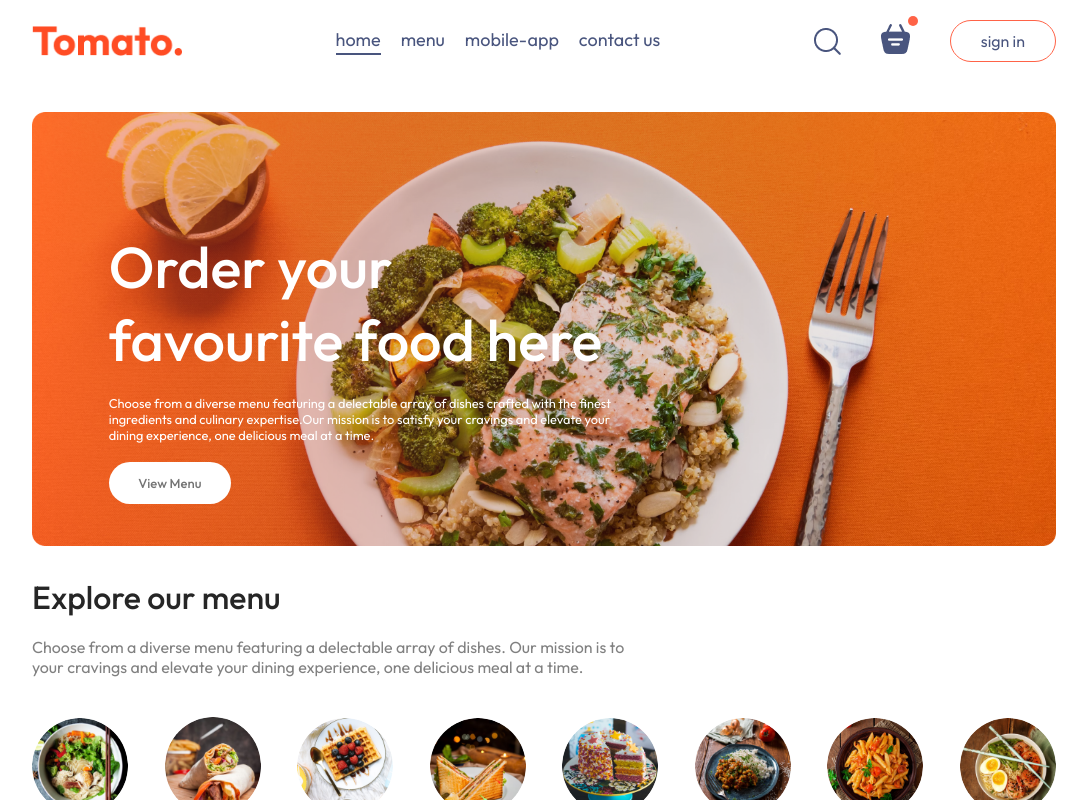
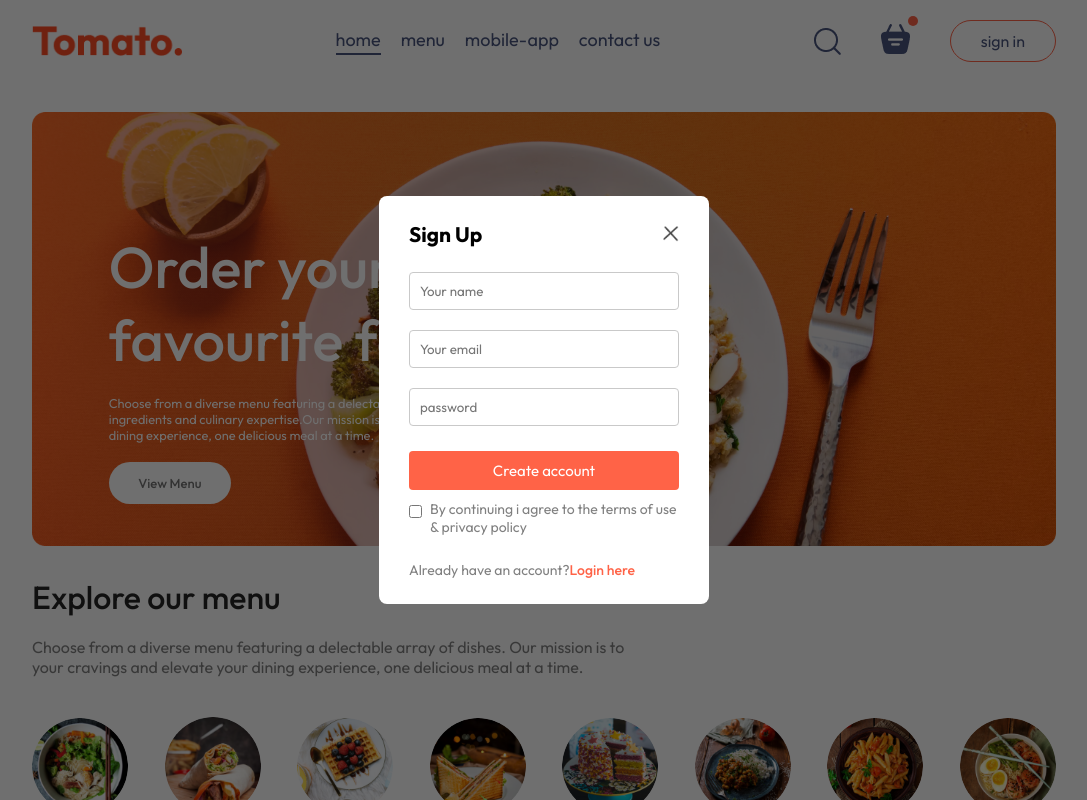
Before and after one commit to tanvirhossain808/food-delivery, a React (Vite) app: page / in a window 1280 px wide. Both pictures are taken after a click on the button "sign in". Shown: the top 800 px of the page, without its empty margins (96-1183 px from the left). Built offline with nearby package versions, Linux system fonts and the light colour scheme.

Commit message:
complete loging componetn

```diff
--- a/src/App.css
+++ b/src/App.css
@@ -5,7 +5,9 @@
   margin: 0;
   box-sizing: border-box;
   font-family: outfit;
+  scroll-behavior: smooth;
 }
+
 
 body {
   min-height: 100vh;
--- a/src/App.jsx
+++ b/src/App.jsx
@@ -5,12 +5,17 @@
 import Cart from './pages/Cart/Cart'
 import PlaceOrder from './pages/PlaceOrder/PlaceOrder'
 import Footer from './components/Footer/Footer'
+import { useState } from 'react'
+import LoginPopUp from './components/LoginPopUp/LoginPopUp'
 function App() {
+  const [showLogin, setShowLogin] = useState(false)
 
   return (
+
     <>
+      {showLogin && <LoginPopUp setShowLogin={setShowLogin} />}
       <div className="app">
-        <Navbar />
+        <Navbar setShowLogin={setShowLogin} />
         <Routes>
           <Route path='/' element={<Home />} />
           <Route path='/cart' element={<Cart />} />
--- a/src/components/AppDownload/AppDownload.jsx
+++ b/src/components/AppDownload/AppDownload.jsx
@@ -6,11 +6,12 @@
         <div className="app-download" id="app-download">
             <p>For Better Experience Download <br />
                 Tomato App
-                <div className="app-download-platforms">
-                    <img src={assets.play_store} alt="play-store" />
-                    <img src={assets.app_store} alt="app-store" />
-                </div>
             </p>
+            <div className="app-download-platforms">
+                <img src={assets.play_store} alt="play-store" />
+                <img src={assets.app_store} alt="app-store" />
+            </div>
+
 
 
         </div>
--- /dev/null
+++ b/src/components/LoginPopUp/LoginPopUp.css
@@ -0,0 +1,75 @@
+.login-popup {
+    position: absolute;
+    z-index: 1;
+    width: 100%;
+    height: 100%;
+    background-color: #00000090;
+    display: grid;
+}
+
+.login-popup-container {
+    place-self: center;
+    width: max(21vw, 330px);
+    color: #808080;
+    background-color: white;
+    display: flex;
+    flex-direction: column;
+    gap: 25px;
+    padding: 25px 30px;
+    border-radius: 8px;
+    font-size: 14px;
+    animation: fadeIn 0.5s;
+}
+
+.login-popup-title {
+    display: flex;
+    justify-content: space-between;
+    align-items: center;
+    color: black;
+}
+
+.login-popup-title img {
+    width: 16px;
+    cursor: pointer;
+}
+
+.login-popup-input {
+    display: flex;
+    flex-direction: column;
+    gap: 20px;
+}
+
+.login-popup-input input {
+    outline: none;
+    border: 1px solid #c9c9c9;
+    padding: 10px;
+    border-radius: 4px;
+
+}
+
+.login-popup-container button {
+    border: none;
+    padding: 10px;
+    border-radius: 4px;
+    color: white;
+    background-color: tomato;
+    font-size: 15px;
+    cursor: pointer;
+}
+
+.login-popup-condition {
+    display: flex;
+    align-items: start;
+    gap: 8px;
+    margin-top: -15px;
+}
+
+.login-popup-condition input {
+    margin-top: 5px;
+}
+
+.login-popup p span {
+    color: tomato;
+    cursor: pointer;
+    font-weight: 500;
+}
--- /dev/null
+++ b/src/components/LoginPopUp/LoginPopUp.jsx
@@ -0,0 +1,37 @@
+/* eslint-disable react/prop-types */
+import { useState } from "react";
+import "./LoginPopUp.css"
+import { assets } from "../../../public/frontend_assets/assets";
+
+const LoginPopUp = ({ setShowLogin }) => {
+    const [currenState, setCurrentState] = useState("Sign Up")
+    return (
+        <div className="login-popup">
+            <form className="login-popup-container">
+                <div className="login-popup-title">
+                    <h2>{currenState}</h2>
+                    <img onClick={() => setShowLogin(false)} src={assets.cross_icon} alt="" />
+                </div>
+
+                <div className="login-popup-input">
+                    {currenState === "Sign Up" && <input type="text" placeholder="Your name" required />}
+
+                    <input type="email" placeholder="Your email" required />
+                    <input type="password" placeholder="password" required />
+                </div>
+                <button>{currenState === "Sign Up" ? "Create account" : "Login"}</button>
+                <div className="login-popup-condition">
+                    <input type="checkbox" required />
+                    <p>By continuing i agree to the terms of use & privacy policy</p>
+                </div>
+                {
+                    currenState === "Login" ? (<p>Create a new account?<span onClick={() => setCurrentState("Sign Up")}>Click here</span></p>) : (<p>Already have an account?<span onClick={() => setCurrentState("Login")}>Login here</span></p>)
+                }
+
+
+            </form>
+        </div>
+    );
+};
+
+export default LoginPopUp;
--- a/src/components/Navbar/Navbar.jsx
+++ b/src/components/Navbar/Navbar.jsx
@@ -1,19 +1,22 @@
+/* eslint-disable react/prop-types */
+/* eslint-disable no-unused-vars */
 /* eslint-disable no-constant-condition */
 import { useState } from "react";
 import { assets } from "../../../public/frontend_assets/assets";
 import "./Navbar.css"
+import { Link } from "react-router-dom";
 
-const Navbar = () => {
+const Navbar = ({ setShowLogin }) => {
 
     const [menu, setMenu] = useState("home")
     return (
         <div className="navbar">
             <img src={assets.logo} alt="" className="logo" />
             <ul className="navbar-menu">
-                <li onClick={() => setMenu("home")} className={menu === "home" ? "active" : ""}>home</li>
-                <li onClick={() => setMenu("menu")} className={menu === "menu" ? "active" : ""}>menu</li>
-                <li onClick={() => setMenu("mobile-app")} className={menu === "mobile-app" ? "active" : ""}>mobile-app</li>
-                <li onClick={() => setMenu("contact-us")} className={menu === "contact-us" ? "active" : ""}>contact us</li>
+                <Link to="/" onClick={() => setMenu("home")} className={menu === "home" ? "active" : ""}>home</Link>
+                <a href="#explore-menu" onClick={() => setMenu("menu")} className={menu === "menu" ? "active" : ""}>menu</a>
+                <a href="#app-download" onClick={() => setMenu("mobile-app")} className={menu === "mobile-app" ? "active" : ""}>mobile-app</a>
+                <a href="#footer" onClick={() => setMenu("contact-us")} className={menu === "contact-us" ? "active" : ""}>contact us</a>
             </ul>
             <div className="navbar-right">
                 <img src={assets.search_icon} alt="" />
@@ -21,7 +24,7 @@
                     <img src={assets.basket_icon} alt="" />
                     <div className="dot"></div>
                 </div>
-                <button>sign in</button>
+                <button onClick={() => setShowLogin(true)}>sign in</button>
             </div>
         </div>
     );
```
